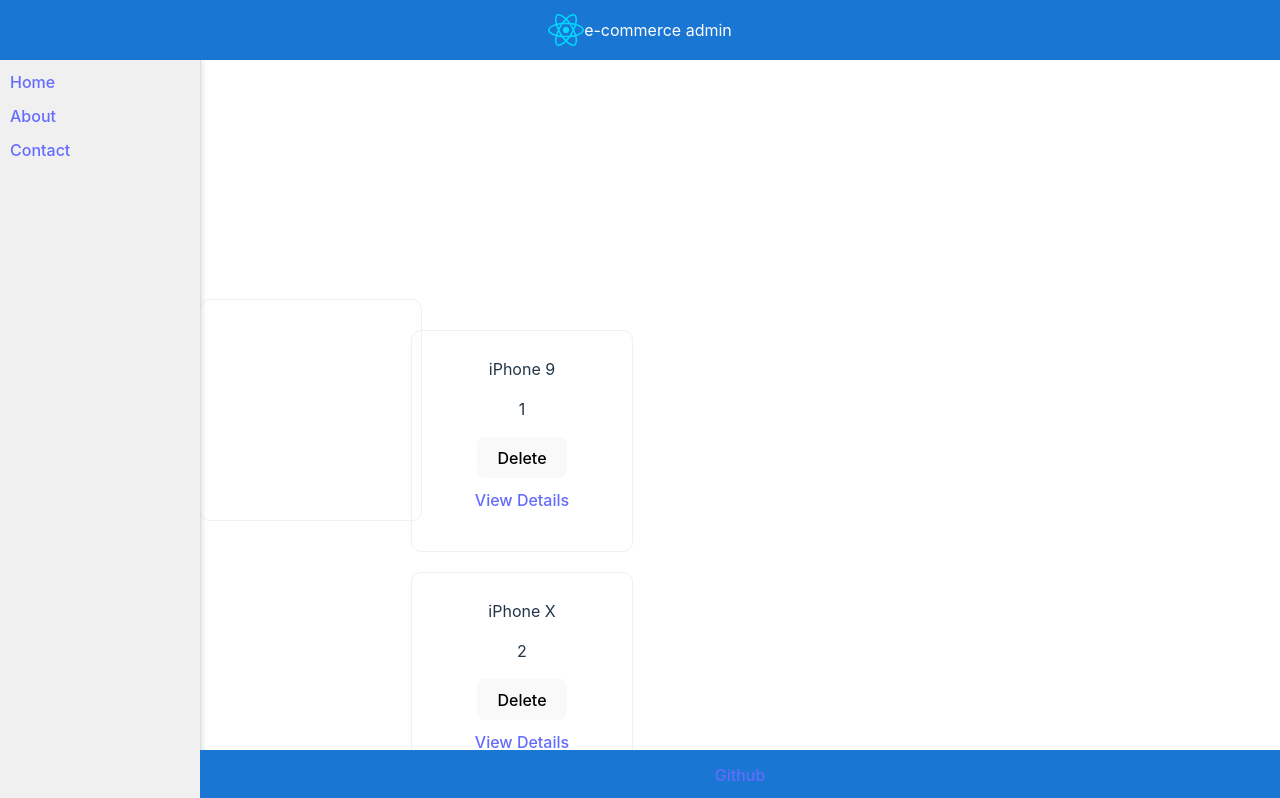
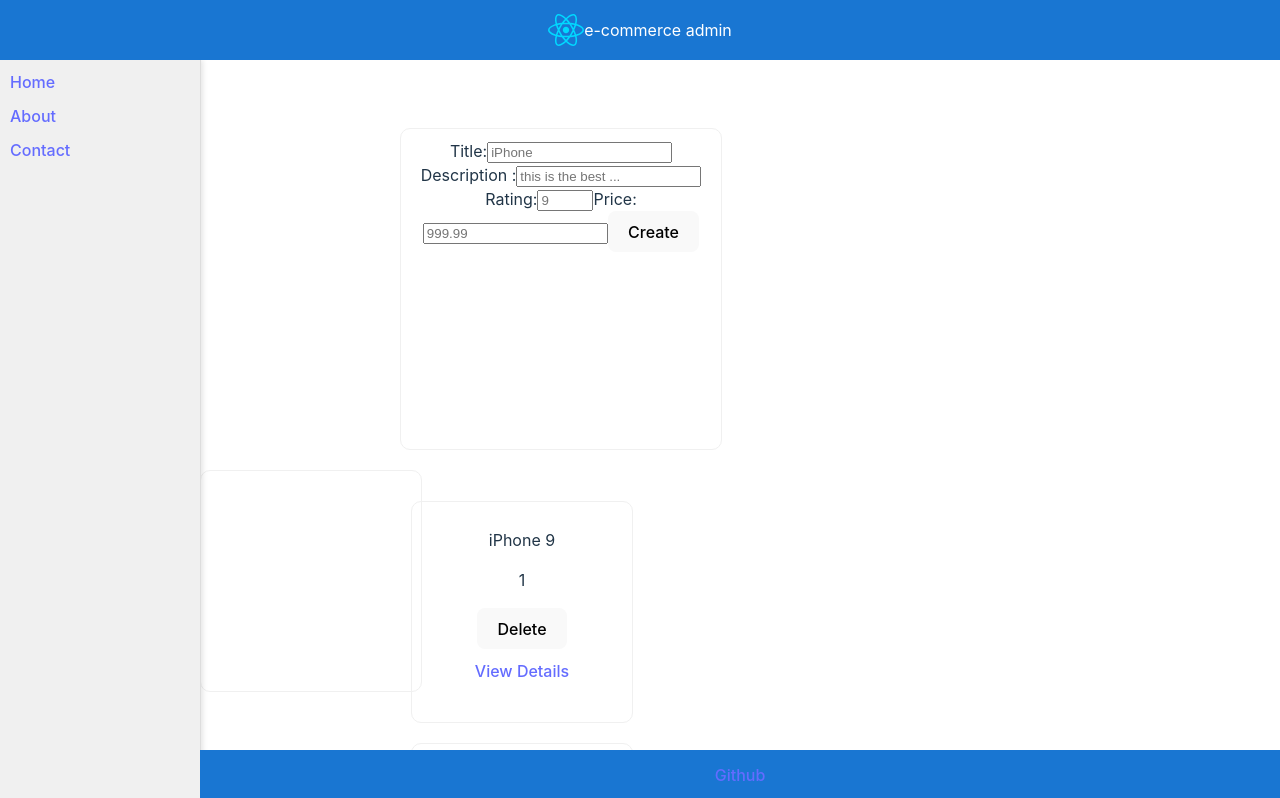
Before and after one commit to Belaquila/e-commerce-admin, a React (Vite) app: page / in a window 1280 px wide. Shown: the top 798 px of the page. Built offline with nearby package versions, Linux system fonts and the light colour scheme.

Commit message:
set form and add feature - no regression on view details and delete features

```diff
--- a/src/App.css
+++ b/src/App.css
@@ -62,3 +62,15 @@
 margin-top: 20px;
 
 }
+
+.formAddItem{
+  width: 300px;
+  height : 300px;
+  margin-left: 400px;
+  text-align: center;
+border: 1px solid #f0f0f0;
+border-radius: 10px;
+padding: 10px;
+margin-top: 20px;
+
+}
--- a/src/App.jsx
+++ b/src/App.jsx
@@ -14,19 +14,37 @@
 function App() {
   const [itemsToDisplay, setItemsToDisplay] = useState(items);
 
+  // function to delete items
   const deleteItem = (itemId) => {
-    console.log("called for " +itemId)
+    console.log("called for " + itemId);
     const newArray = itemsToDisplay.filter((item) => {
       return item.id !== itemId;
     });
     setItemsToDisplay(newArray);
-    console.log("set new array done ...")
+    console.log("set new array done ...");
+  };
+
+  // function add to create and update the state
+  const addItem = (item) => {
+    setItemsToDisplay((prevItems) => {
+      const newItem = { ...item, id: prevItems.length + 1 };
+      return [newItem, ...prevItems];
+    });
   };
 
   return (
     <div className="App">
       <Routes>
-        <Route path="/" element={<DashboardPage itemsToDisplay={itemsToDisplay} deleteItem={deleteItem}/>} />
+        <Route
+          path="/"
+          element={
+            <DashboardPage
+              itemsToDisplay={itemsToDisplay}
+              deleteItem={deleteItem}
+              addItem={addItem}
+            />
+          }
+        />
         <Route path="/About" element={<AboutPage />} />
         <Route path="/item/:itemId" element={<ItemDetailsPage />} />
         <Route path="*" element={<NotFoundPage />} />
--- /dev/null
+++ b/src/components/Form.jsx
@@ -0,0 +1,97 @@
+import { useState } from "react";
+
+function Form(props) {
+  const [title, setTitle] = useState("");
+  const [description, setDescription] = useState("");
+  const [price, setPrice] = useState("");
+  const [rating, setRating] = useState("");
+
+  const handleSubmit = (e) => {
+    e.preventDefault();
+
+    // prepare the details about the new item except the id that will be done later
+    const itemDetails = {
+      title: title,
+      description: description,
+      price: price,
+      rating: rating,
+    };
+
+    props.addItem(itemDetails);
+
+    // clear form
+    setTitle("");
+    setDescription("");
+    setPrice("");
+    setRating("");
+  };
+
+  return (
+    <form onSubmit={handleSubmit}>
+      {/* Title */}
+      <div className="formAddItem">
+        <label>
+          Title:
+          <input
+            type="text"
+            name="title"
+            placeholder="iPhone"
+            value={title}
+            onChange={(e) => {
+              setTitle(e.target.value);
+            }}
+          />
+        </label>
+
+        {/* Description */}
+        <label>
+          Description :
+          <input
+            type="text"
+            name="desription"
+            placeholder="this is the best ..."
+            required={true}
+            value={description}
+            onChange={(e) => {
+              setDescription(e.target.value);
+            }}
+          />
+        </label>
+
+        {/* Rating */}
+        <label>
+          Rating:
+          <input
+            type="number"
+            name="rating"
+            placeholder="9"
+            required={true}
+            min={1}
+            max={10}
+            value={rating}
+            onChange={(e) => {
+              setRating(e.target.value);
+            }}
+          />
+        </label>
+
+        {/* Price */}
+        <label>
+          Price:
+          <input
+            type="number"
+            name="price"
+            placeholder="999.99"
+            value={price}
+            onChange={(e) => {
+              setPrice(e.target.value);
+            }}
+          />
+        </label>
+
+        <button>Create</button>
+      </div>
+    </form>
+  );
+}
+export default Form;
--- a/src/components/List.jsx
+++ b/src/components/List.jsx
@@ -1,30 +1,19 @@
 import React from "react";
 import ListItem from "./ListItem";
-import {Link} from "react-router-dom";
+import { Link } from "react-router-dom";
 
-
-
-function List(props){
-
-// itemsToDisplay={itemsToDisplay}
-
-//console.log(props)
-//const result = props.itemsToDisplay;
-//console.log(result.length)
-
-    return(
-        <div className="item">
-                {props.itemsToDisplay.map((item, index)=>{
-                    return(
-                        <>
-                            <ListItem item={item} index={index} deleteItem = {props.deleteItem}/>
-                        </>
-                    )
-
-            })}
-        </div>
-    )
+function List(props) {
+  return (
+    <div className="item">
+      {props.itemsToDisplay.map((item, index) => {
+        return (
+          <>
+            <ListItem item={item} index={index} deleteItem={props.deleteItem} />
+          </>
+        );
+      })}
+    </div>
+  );
 }
 
-
 export default List;
--- a/src/pages/DashboardPage.jsx
+++ b/src/pages/DashboardPage.jsx
@@ -1,12 +1,19 @@
-import { Link } from "react-router-dom"
-import List from "../components/List"
+import { Link } from "react-router-dom";
+import List from "../components/List";
+import Form from "../components/Form";
 
+function DashboardPage(props) {
+  console.log(props);
 
-function DashboardPage(props){
-    return (
-        <List itemsToDisplay = {props.itemsToDisplay} deleteItem = {props.deleteItem}/>
-    )
-
+  return (
+    <>
+      <Form addItem={props.addItem} />
+      <List
+        itemsToDisplay={props.itemsToDisplay}
+        deleteItem={props.deleteItem}
+      />
+    </>
+  );
 }
 
 export default DashboardPage;
--- a/src/pages/ItemDetailsPage.jsx
+++ b/src/pages/ItemDetailsPage.jsx
@@ -1,6 +1,5 @@
 import { Link } from "react-router-dom";
-import List from "../components/List";
-import ListItem from "../components/ListItem";
+
 import { useParams } from "react-router-dom";
 import itemsData from "../data/products.json";
 
```
